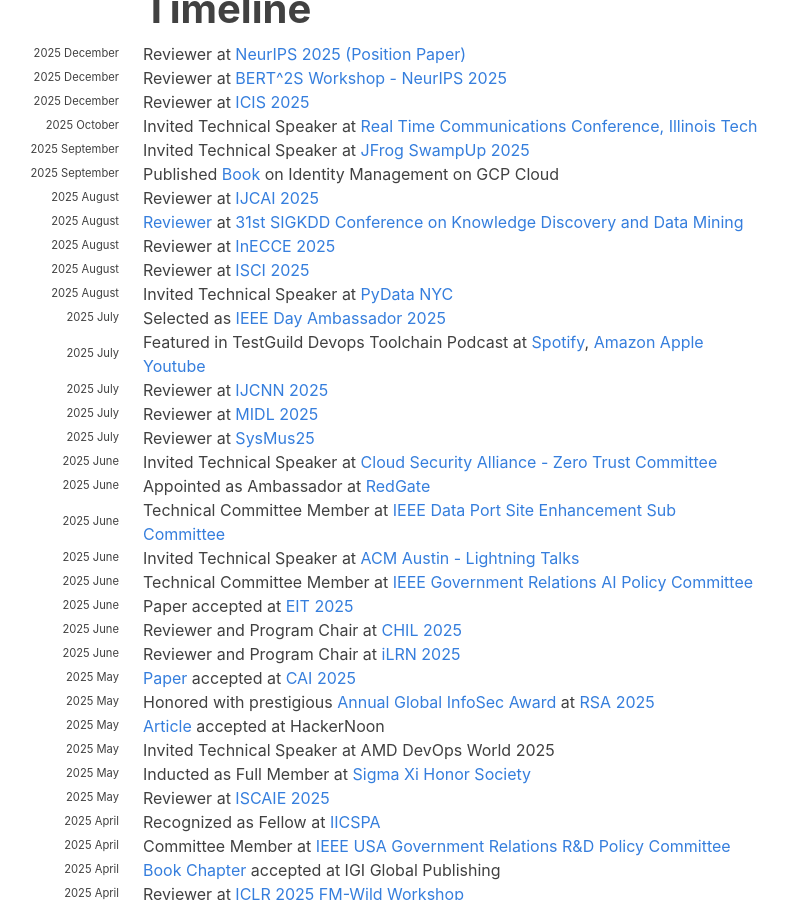
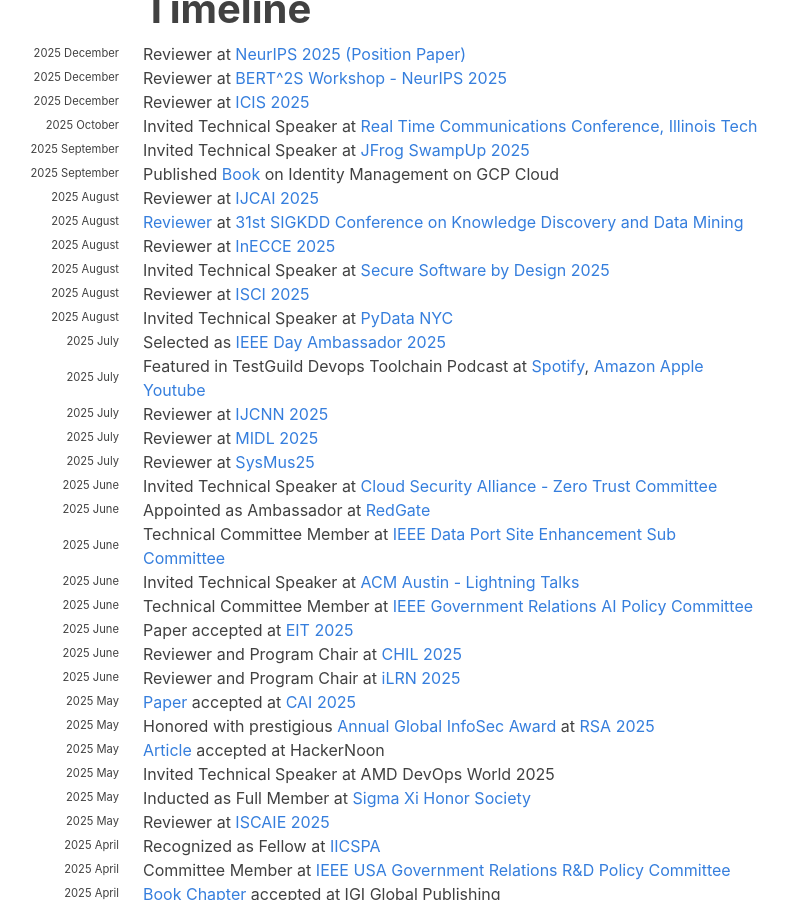
Before and after one commit to hariharanragothaman/hariharanragothaman.github.io, a Jekyll site: the page built from index.md, in a window 1280 px wide and 900 px high, scrolled down 844 px. Shown: the whole window, without its empty margins (189-977 px from the left). Built offline with Jekyll 4.4.1, drawn with Linux system fonts in a browser that asks for light colours; nearby versions of some CDN libraries; some web fonts are replaced.

Commit message:
Polishes and Updates

```diff
--- a/_data/news.yaml
+++ b/_data/news.yaml
@@ -47,6 +47,10 @@
 - year: 2025
   year-extra: August
   description: Reviewer at <a href="https://ftkee.umpsa.edu.my/index.php/en/news-event/ieee-8th-international-conference-on-electrical-control-and-computer-engineering-inecce-2025">InECCE 2025</a>
+
+- year: 2025
+  year-extra: August
+  description: Invited Technical Speaker at <a href="https://resources.sei.cmu.edu/news-events/events/secure-software-by-design/">Secure Software by Design 2025 </a>
 
 - year: 2025
   year-extra: August
--- a/_data/press.yaml
+++ b/_data/press.yaml
@@ -39,7 +39,6 @@
   publisher:
     - url: https://www.meetup.com/acm-austin/events/307909138/
       name: ACM Austin Kickoff -  Lightning Talks, Austin, TX, USA
-
 
 - title: Building Resilience - Revolutionizing Application Security with Unified Deployments with Unified Deployments and Automated SBOM
   month: May 14
```
